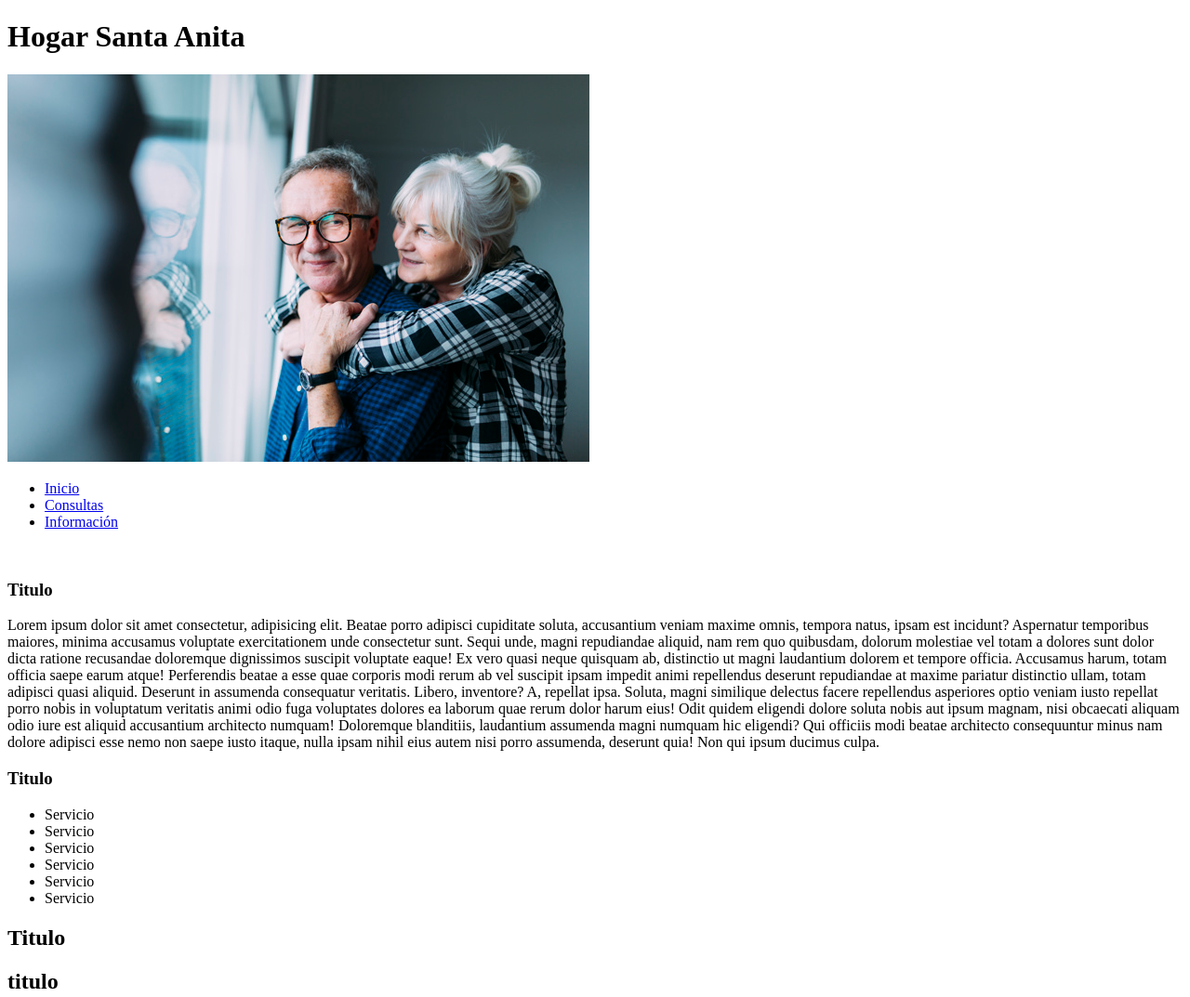
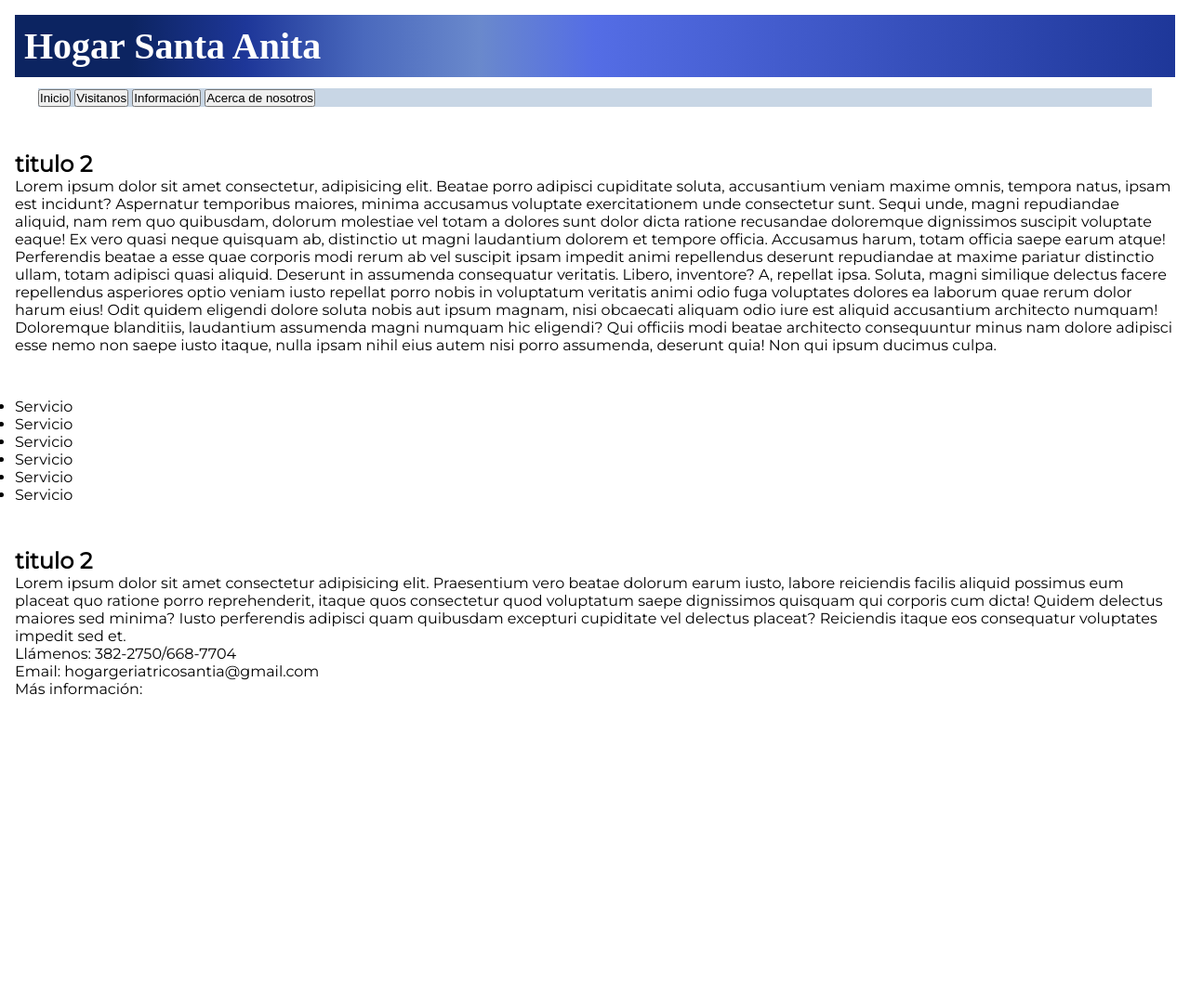
Before and after one commit to rddhk/proyectoHGSA, a plain HTML site: page index.html in a window 1280 px wide. Shown: the top 1073 px of the page at 93% size. After the commit the page ends 800 px from the top, so only its background shows below. Drawn offline with Linux system fonts and the light colour scheme; a web font is replaced by a local one.

Commit message:
first commit

```diff
--- a/css/style.css
+++ b/css/style.css
@@ -1,204 +1,39 @@
 *{
     margin: 0%;
     padding: 0%;
-    background-color:
+}
+
+body{
+
+    font-family: 'Montserrat', sans-serif;
+}
+
+.canvas{
+    margin: 1rem;
+}
+
+header{
+    background: linear-gradient(to right,#0c2461 10%,#1e3799 20%,#4a69bd 30%,#6a89cc 40%,#546de5 50%, #1e3799 100%);
+    padding: 10px;
+    margin: 0%;
 
 }
 
 h1{
-    padding: 1%;
-    text-align: left;
-    font-family: 'Open Sans', sans-serif;
-    color: #2980B9;
     font-size: 40px;
-
+    color:white;
+    font-family: 'DM Serif Text', serif;
+    display: inline-block;
+    margin: 0%;
+    padding: 0%;
 }
 
-h2  {
-    font-family: 'Oswald', sans-serif;
-    font-size: 35px;
-
+nav{
+    padding: 0% 0% 0% 0%;
+    margin: 1% 2% 0% 2%;
+    background-color:#c8d6e5;
 }
 
-body{
-    text-align: center;
-    background-color: lightgray;
-
-
-
+.buttons li{
+    display:inline-block;
 }
-
-
-
-.menu li{
-    display: inline-block;
-
-
-    font-family: 'Source Sans Pro', sans-serif;
-    font-size: 19px;
-    font-weight: bold;
-}
-
-
-
-.menu{
-    text-align: left;
-    padding: 0%;
-    margin:3% 2% 0% 0%;
-
-}
-
-li{
-    list-style: none;
-    margin-right: 10%;
-    padding: 5px;
-    color: beige;
-
-}
-li p{
-    color:dodgerblue;
-
-}
-
-
-
-.notices article {
-    text-align: left;
-    font-size: 20px;
-}
-p li{
-    font-family: 'PT Sans', sans-serif;
-
-}
-
- li{
-    margin: 0% 0% 0% 129px;
-    background:none;
-    padding: 10px 10px;
-    border: 1px solid #3498db;
-    border-bottom: 0px;
-    cursor: pointer;
-
-    transition: 0.8s;
-    position: relative;
-    overflow: hidden;
-
-}
-
-li::before{
-    content: "";
-    position: absolute;
-    left: 0;
-    width: 100%;
-    height: 0%;
-    background: #3498db;
-    z-index: -1;
-    transition: 0.8s;
-}
-
-li::before{
-    top: 0;
-    border-radius: 0 0 50% 50%;
-  }
-  li::before{
-    bottom: 0;
-    border-radius: 50% 50% 0 0;
-  }
-  li::before{
-    height: 180%;
-  }
-  li:hover::before{
-    height: 180%;
-  }
-  li:hover::before{
-    height: 0%;
-  }
-
-  li{
-    color: #3498db;
-  }
-
-  li:hover{
-    color: #fff;
-  }
-
-
-.imgIndex{
-    width: 1030px;
-    height: 450px;
-}
-
-.info p{
-    padding-left: 1%;
-    padding-top: 2%;
-    margin-right: 8%;
-    padding-bottom: 2%;
-    display: inline-block;
-    text-align: center;
-}
-
-
-
-header, footer {
-
-    padding: 0%;
-    background-color:white ;
-    opacity: ;
-    font-family: 'Rubik', sans-serif;
-    font-size: 20px;
-
-}
-
-.servicios p{
-    padding: 1%;
-}
-
-
-section article{
-    width: 50%;
-    padding: 4%;
-}
-
-.icon{
-    width: 46px;
-}
-
-.imgIcon{
-    display: inline-block;
-}
-
-.copyRight {
-    margin: 2rem;
-    text-align: center;
-    display: block;
-    margin: 0%;
-
-    font-weight: bold;
-    font-size: 12px;
-
-
-
-}
-
-.clr{
-    background-color:lightgray;
-    display: block;
-    padding: 2% 2%;
-
-}
-
-.canvas{
-
-    background-color: #F4F6F6     ;
-    margin:  2rem;
-    padding: 0%;
-
-}
-
-a:link{
-    text-decoration: none;
-}
-
-footer a {
-    color: black;
-}
--- a/index.html
+++ b/index.html
@@ -1,41 +1,45 @@
-<!DOCTYPE html>
+<!DOCTYPE html5>
 <html lang="en">
 <head>
     <meta charset="UTF-8">
     <meta name="viewport" content="width=device-width, initial-scale=1.0">
     <meta http-equiv="X-UA-Compatible" content="ie=edge">
-    <title>HGSA|Inicio</title>
+    <link rel="stylesheet" type="text/css" href="/css/style.css">
+    <link href="https://fonts.googleapis.com/css?family=DM+Serif+Text|Montserrat|Oswald&display=swap" rel="stylesheet">
+    <title>HGSA | Inicio</title>
 </head>
 <body>
 
+    <div class="canvas">
+
     <header>
         <h1>Hogar Santa Anita</h1>
-        <div class="imgHdr">
-            <img src="/img/img2.jpg" class="imgHdr">
-        </div>
+    </header>
+    <nav>
+        <ul>
+            <div class="buttons">
+            <li> <button class="btn home"> Inicio </button> </li>
+            <li> <button class="btn visits"> Visitanos </button> </li>
+            <li> <button class="btn information"> Información </button> </li>
+            <li> <button class="btn readmore"> Acerca de nosotros </button> </li>
+            </div>
+        </ul>
+    </nav>
 
-        <nav>
-            <ul>
-                <li> <a href="#">Inicio</a> </li>
-                <li> <a href="#"> Consultas </a> </li>
-                <li> <a href="#">Información</a> </li>
-            </ul>
-        </nav>
-
-    </header>
     <div class="imgMain">
         <img src="" class="imgMain">
     </div>
     <section>
-        <article class="artcMain">
+        <article class="article notices">
             <hgroup>
                 <h1>Titulo</h1>
+                <h2>titulo 2</h2>
             </hgroup>
-            <p class="pArt">
+            <p>
             Lorem ipsum dolor sit amet consectetur, adipisicing elit. Beatae porro adipisci cupiditate soluta, accusantium veniam maxime omnis, tempora natus, ipsam est incidunt? Aspernatur temporibus maiores, minima accusamus voluptate exercitationem unde consectetur sunt. Sequi unde, magni repudiandae aliquid, nam rem quo quibusdam, dolorum molestiae vel totam a dolores sunt dolor dicta ratione recusandae doloremque dignissimos suscipit voluptate eaque! Ex vero quasi neque quisquam ab, distinctio ut magni laudantium dolorem et tempore officia. Accusamus harum, totam officia saepe earum atque! Perferendis beatae a esse quae corporis modi rerum ab vel suscipit ipsam impedit animi repellendus deserunt repudiandae at maxime pariatur distinctio ullam, totam adipisci quasi aliquid. Deserunt in assumenda consequatur veritatis. Libero, inventore? A, repellat ipsa. Soluta, magni similique delectus facere repellendus asperiores optio veniam iusto repellat porro nobis in voluptatum veritatis animi odio fuga voluptates dolores ea laborum quae rerum dolor harum eius! Odit quidem eligendi dolore soluta nobis aut ipsum magnam, nisi obcaecati aliquam odio iure est aliquid accusantium architecto numquam! Doloremque blanditiis, laudantium assumenda magni numquam hic eligendi? Qui officiis modi beatae architecto consequuntur minus nam dolore adipisci esse nemo non saepe iusto itaque, nulla ipsam nihil eius autem nisi porro assumenda, deserunt quia! Non qui ipsum ducimus culpa.</p>
         </article>
 
-        <article class="artcSrvcs">
+        <article class="article services">
             <hgroup>
        <h1>Titulo</h1>
             </hgroup>
@@ -53,41 +57,41 @@
     <aside>
         <hgroup>
             <h1>Titulo</h1>
-            <h2>titulo</h2>
+            <h2>titulo 2</h2>
             </hgroup>
-            <p class="pAsd">Lorem ipsum dolor sit amet consectetur adipisicing elit. Praesentium vero beatae dolorum earum iusto, labore reiciendis facilis aliquid possimus eum placeat quo ratione porro reprehenderit, itaque quos consectetur quod voluptatum saepe dignissimos quisquam qui corporis cum dicta! Quidem delectus maiores sed minima? Iusto perferendis adipisci quam quibusdam excepturi cupiditate vel delectus placeat? Reiciendis itaque eos consequatur voluptates impedit sed et.</p>
+            <p>Lorem ipsum dolor sit amet consectetur adipisicing elit. Praesentium vero beatae dolorum earum iusto, labore reiciendis facilis aliquid possimus eum placeat quo ratione porro reprehenderit, itaque quos consectetur quod voluptatum saepe dignissimos quisquam qui corporis cum dicta! Quidem delectus maiores sed minima? Iusto perferendis adipisci quam quibusdam excepturi cupiditate vel delectus placeat? Reiciendis itaque eos consequatur voluptates impedit sed et.</p>
     </aside>
 
     <footer>
-        <div class="inf 1">
+        <div class="info numberTel">
         <div class="imgf">
         <img src="" class="imgf">
         </div>
         <p class="pf">Llámenos: 382-2750/668-7704</p>
         </div>
-        <div class="inf 2">
+        <div class="inf email">
         <div class="imgf">
         <img src="" class="imgf">
         </div>
         <p class="pf"> Email: hogargeriatricosantia@gmail.com </p>
         </div>
-        <div class="inf 3">
+        <div class="inf rdsSocials">
         <div class="imgf">
         <img src="" class="imgf">
         </div>
         <p>Más información: </p>
-        <div class="rdsIcn">
+        <div class="rds IcnFb">
             <img src="" class="rdsIcn">
         </div>
-        <div class="rdsIcn">
+        <div class="rds IcnIns">
             <img src="" class="rdsIcn">
         </div>
-        <div class="rdsIcn">
+        <div class="rds IcnTwttr">
             <img src="" class="rdsIcn">
         </div>
         </div>
 
     </footer>
-
+</div>
 </body>
 </html>
```
